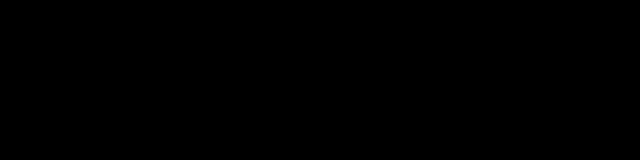
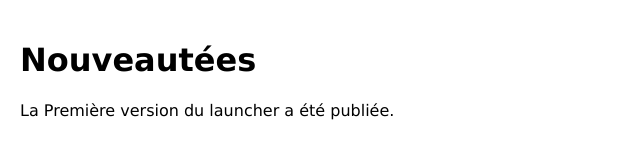
Before and after one commit to Destrutor2/World-of-Adventures, a plain HTML site: page index.html in a window 1280 px wide. Shown: the whole page, without its empty margins (0-640 px from the left). Drawn offline with Linux system fonts and the light colour scheme.

Commit message:
Update index.html

```diff
--- a/index.html
+++ b/index.html
@@ -4,7 +4,6 @@
 <title>News Page</title>
 <style>
 body {
-    background: #000000 no-repeat;
     color: #000000;
     font-family: 'Lucida Grande', 'Lucida Sans Unicode', 'Lucida Sans', Geneva, Verdana, sans-serif;
     margin: 0;
```
